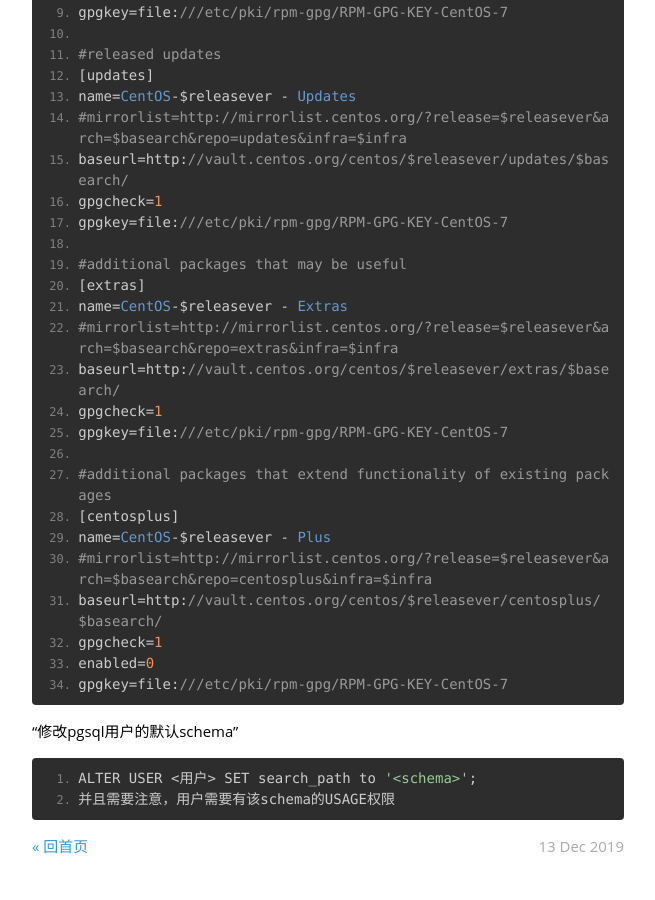
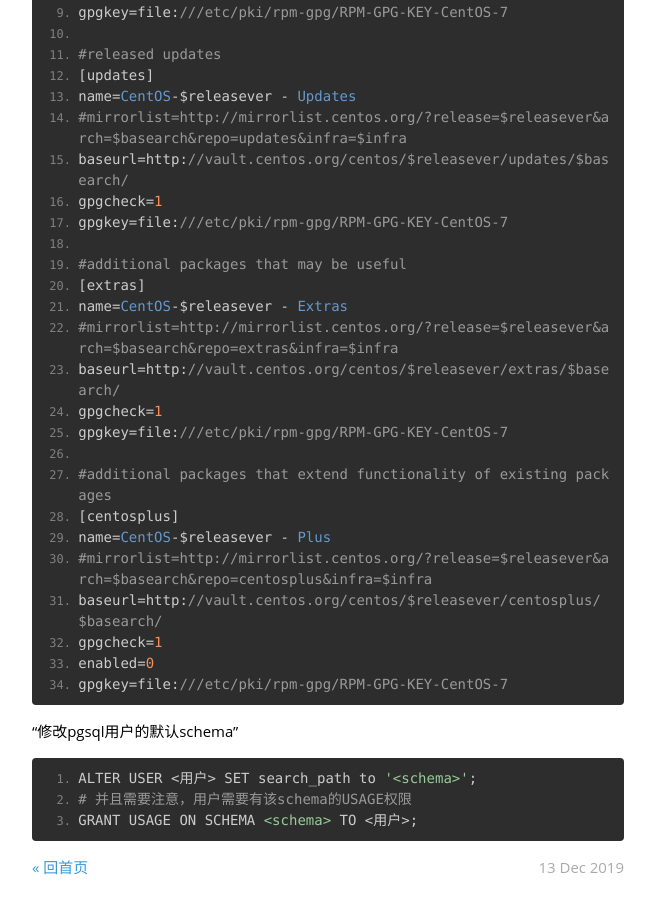
Before and after one commit to hiwjd/hiwjd.github.io, a Jekyll site: the page built from _posts/2019-12-13-centos7-deploy-note.markdown, in a window 1280 px wide and 900 px high, scrolled down 4906 px. Shown: the whole window, without its empty margins (312-967 px from the left). Built offline with Jekyll 4.4.1, drawn with Linux system fonts in a browser that asks for light colours; nearby versions of some CDN libraries; some web fonts are replaced; comment, search, counter and statistics services are not loaded; before the commit the page ends 5785 px from its top, so only the background shows below that.

Commit message:
Update 2019-12-13-centos7-deploy-note.markdown

````diff
--- a/_posts/2019-12-13-centos7-deploy-note.markdown
+++ b/_posts/2019-12-13-centos7-deploy-note.markdown
@@ -280,5 +280,6 @@ gpgkey=file:///etc/pki/rpm-gpg/RPM-GPG-KEY-CentOS-7
 
 ```
 ALTER USER <用户> SET search_path to '<schema>';
-并且需要注意，用户需要有该schema的USAGE权限
+# 并且需要注意，用户需要有该schema的USAGE权限
+GRANT USAGE ON SCHEMA <schema> TO <用户>;
 ```
````
